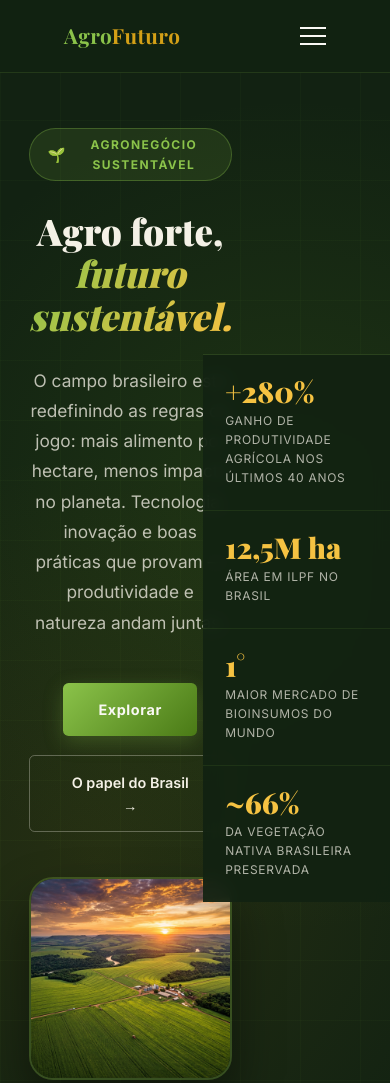
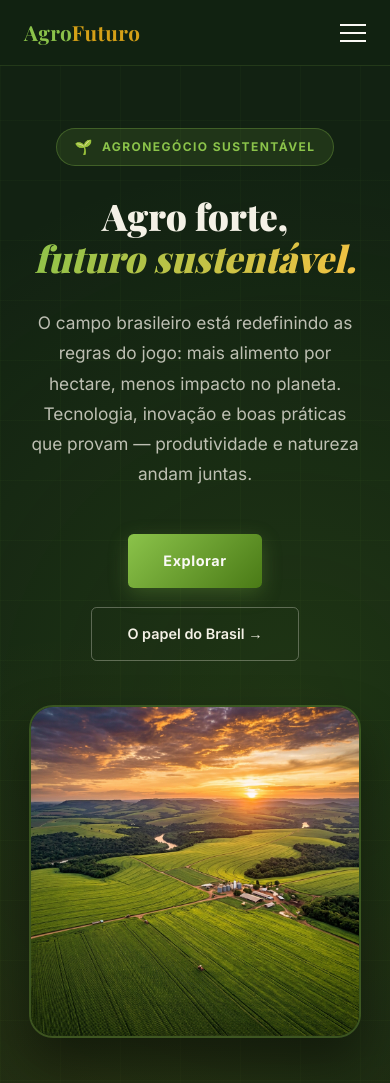
Before and after one commit to lucasismaelbr/gustavoAgro, a plain HTML site: page index.html in a window 390 px wide. Shown: the top 1083 px of the page. Drawn offline with nearby package versions, Linux system fonts and the light colour scheme; a web font is replaced by a local one.

Commit message:
Update index.html

```diff
--- a/index.html
+++ b/index.html
@@ -856,6 +856,8 @@
     /* ── RESPONSIVE ── */
     @media (max-width: 950px) {
       nav { padding: 1.2rem 2rem; }
+      nav.scrolled { padding: 0.8rem 2rem; }
+
       .menu-toggle {
         display: flex;
       }
@@ -895,13 +897,30 @@
       }
 
       section { padding: 5rem 1.8rem; }
-      #hero { padding: 8rem 1.8rem 4rem; min-height: auto; }
+      #hero {
+        padding: 8rem 1.8rem 4rem;
+        min-height: auto;
+        flex-direction: column;
+        align-items: stretch;
+      }
       .hero-container { grid-template-columns: 1fr; text-align: center; gap: 2.8rem; }
       .hero-subtitle { margin-left: auto; margin-right: auto; }
       .hero-cta { justify-content: center; }
       .hero-image-container { max-width: 400px; margin: 0 auto; }
-      .hero-stats { position: static; display: grid; grid-template-columns: 1fr 1fr; margin-top: 3rem; margin-left: -1.8rem; margin-right: -1.8rem; }
-      .stat-item:nth-child(2) { border-right: none; }
+      .hero-stats {
+        position: static;
+        display: grid;
+        grid-template-columns: 1fr 1fr;
+        margin-top: 3rem;
+        margin-left: -1.8rem;
+        margin-right: -1.8rem;
+      }
+      .stat-item {
+        border-right: 1px solid rgba(139, 195, 74, 0.1);
+      }
+      .stat-item:nth-child(2n) {
+        border-right: none;
+      }
       .intro-grid, .ilpf-content-layout, .precisao-layout, .bio-layout, .brasil-intro { grid-template-columns: 1fr; gap: 2.5rem; }
 
       .ilpf-img, .precisao-img, .section-illustration, .conclusion-img {
@@ -924,6 +943,7 @@
 
     @media (max-width: 600px) {
       nav { padding: 1rem 1.5rem; }
+      nav.scrolled { padding: 0.8rem 1.5rem; }
       .ilpf-cards, .tech-grid, .rankings { grid-template-columns: 1fr; }
       h1 { font-size: 2.3rem; }
       .hero-stats { grid-template-columns: 1fr; }
@@ -1418,10 +1438,14 @@
   }, { threshold: 0.12 });
   reveals.forEach(el => observer.observe(el));
 
-  // Nav shrink on scroll
+  // Nav shrink on scroll using CSS class toggle
   const nav = document.querySelector('nav');
   window.addEventListener('scroll', () => {
-    nav.style.padding = window.scrollY > 60 ? '0.8rem 4rem' : '1.2rem 4rem';
+    if (window.scrollY > 60) {
+      nav.classList.add('scrolled');
+    } else {
+      nav.classList.remove('scrolled');
+    }
   });
 
   // Interactive Simulator Logic
```
